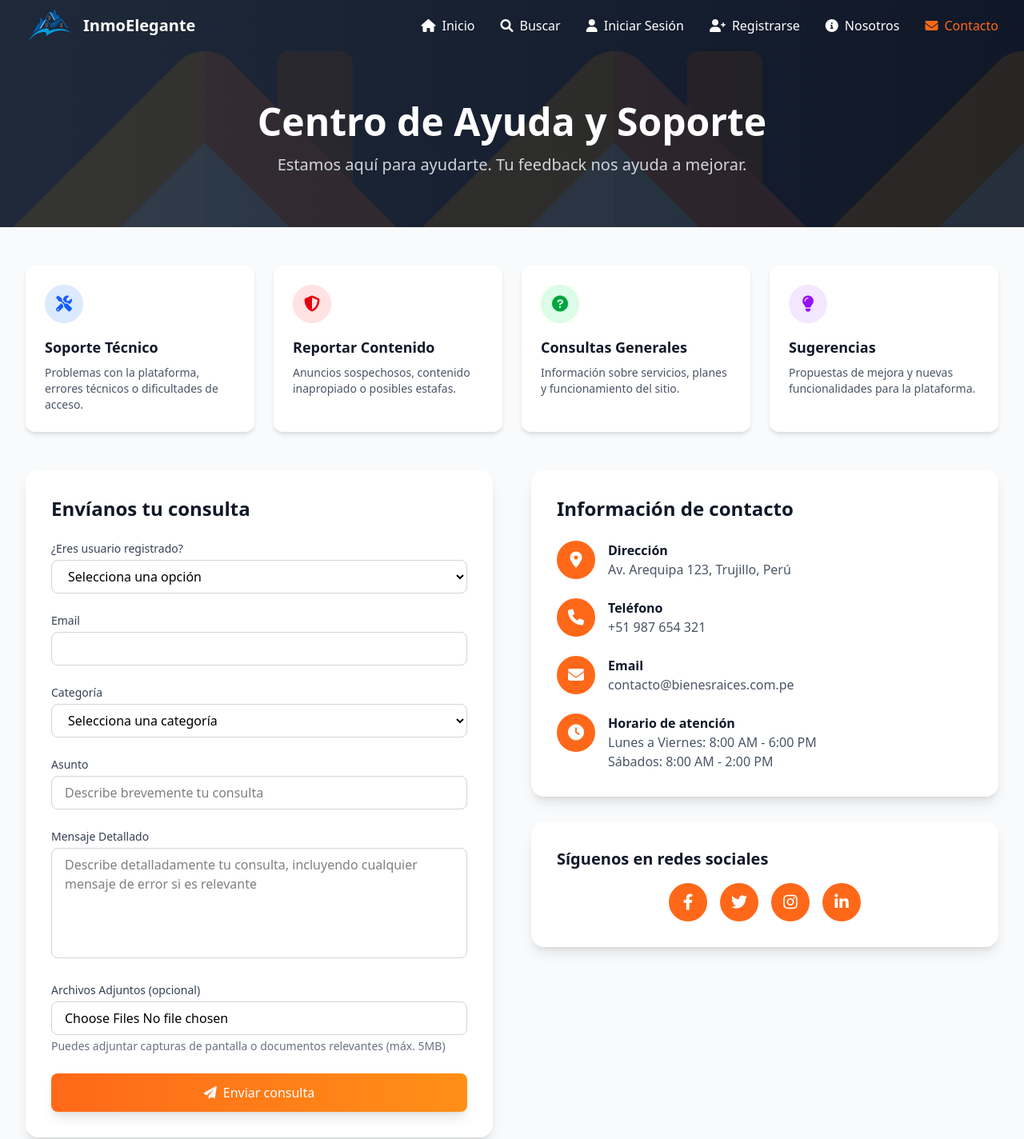
After one commit to Carlos29-A/Bienes_Raices_MVC, a Node server app: page /contacto in a window 1280 px wide. The commit adds this page. Shown: the top 1424 px of the page at 80% size. Run offline with Node 20, Linux system fonts and the light colour scheme; data that the repository does not hold is empty; some libraries are stand-ins or nearby versions.

Commit message:
Se agrego las vistas del usuario publico y sus funcionalidades

```diff
--- /dev/null
+++ b/controllers/publicControllers.js
@@ -0,0 +1,154 @@
+// Pagina principal
+import { Propiedad, Categoria, Usuario } from '../models/index.js'
+import { Op } from 'sequelize'
+
+const paginaPrincipal = async function(req, res) {
+    try {
+        // Obtener todas las propiedades publicadas con su categoría
+        const propiedades = await Propiedad.findAll({
+            where: { publicado: true },
+            include: [
+                {
+                    model: Categoria,
+                    as: 'categoriaRelacion',
+                    attributes: ['nombre']
+                }
+            ]
+        });
+        // Obtener todas las categorías
+        const categorias = await Categoria.findAll();
+
+        res.render('public/home', {
+            titulo: 'Inicio',
+            propiedades,
+            categorias,
+            pagina: 'home',
+            ruta: '/'
+        });
+    } catch (error) {
+        res.status(500).send('Error en la página principal');
+    }
+}
+
+// Nosotros
+const nosotros = async function(req, res){
+    res.render('public/nosotros', {
+        titulo: 'Nosotros',
+        pagina: 'nosotros',
+        ruta: '/nosotros'
+    })
+}
+
+// Buscar propiedades
+const buscarPropiedades = async function(req, res){
+    try {
+        const { categoria, precio_min, precio_max, habitaciones, wc, estacionamiento, calle } = req.query
+
+        // Filtros base
+        const filtros = {
+            publicado: true
+        }
+        if (categoria) {
+            filtros.categoriaId = categoria
+        }
+        if (precio_min) {
+            filtros.precio = {
+                [Op.gte]: precio_min
+            }
+        }
+        if (precio_max) {
+            filtros.precio = {
+                [Op.lte]: precio_max
+            }
+        }
+        if (habitaciones) {
+            filtros.habitaciones = habitaciones
+        }
+        if (wc) {
+            filtros.wc = wc
+        }
+        if (estacionamiento) {
+            filtros.estacionamiento = estacionamiento
+        }
+        if (calle) {
+            filtros.calle = {
+                [Op.like]: `%${calle}%`
+            }
+        }
+
+        // Recuperamos las propiedades con los filtros
+        const propiedades = await Propiedad.findAll({
+            where: filtros,
+            include: [
+                {
+                    model: Categoria,
+                    as: 'categoriaRelacion',
+                    attributes: ['nombre']
+                },
+                {
+                    model: Usuario,
+                    as: 'usuarioRelacion',
+                    attributes: ['id', 'nombre', 'email']
+                }
+            ]
+        })
+
+        // Obtener todas las categorías para los filtros
+        const categorias = await Categoria.findAll();
+
+        res.render('public/buscarPropiedades', {
+            titulo: 'Buscar Propiedades',
+            propiedades,
+            categorias,
+            csrfToken: req.csrfToken(),
+            ruta: '/buscarPropiedades',
+            pagina: 'buscarPropiedades'
+        })
+    } catch (error) {
+        console.log(error);
+        res.status(500).send('Error en la búsqueda de propiedades');
+    }
+}
+
+// Contacto
+const contacto  = async function(req, res) {
+    res.render('public/contacto', {
+        titulo: 'Contacto',
+        pagina: 'contacto',
+        ruta: '/contacto'
+    })
+}
+// Ver propiedad
+const verPropiedad = async function(req, res) {
+    const { id } = req.params
+    const propiedad = await Propiedad.findByPk(id, {
+        include: [
+            {
+                model: Categoria,
+                as: 'categoriaRelacion',
+                attributes: ['nombre']
+            },
+            {
+                model: Usuario,
+                as: 'usuarioRelacion',
+                attributes: ['id', 'nombre', 'email']
+            }
+        ]
+    })
+
+    res.render('propiedades/detallePropiedad', {
+        titulo: 'Ver Propiedad',
+        propiedad,
+        ruta: '/buscarPropiedades',
+        pagina: 'propiedad'
+    })
+}
+
+
+export {
+    paginaPrincipal,
+    nosotros,
+    contacto,
+    buscarPropiedades,
+    verPropiedad
+}
--- a/index.js
+++ b/index.js
@@ -11,6 +11,7 @@ import mensajeRouter from './routes/mensajeRoute.js'
 import apiRoute from './routes/apiRoute.js'
 import comentarioCalificacionRouter from './routes/ComentarioCalificacion.js'
 import administradorRouter from './routes/administradorRoute.js'
+import publicoRoute from './routes/publicRoute.js'
 import flash from 'connect-flash'
 import session from 'express-session'
 import { Op } from 'sequelize'
@@ -97,7 +98,7 @@ app.use('/favoritos', favoritosRouter)
 app.use('/mensajes', mensajeRouter)
 app.use('/api', apiRoute)
 app.use('/comentario-calificacion', comentarioCalificacionRouter)
-
+app.use('/', publicoRoute)
 // Puerto
 const port = process.env.PORT || 3000
 app.listen(port, () => {
--- a/views/layout/footer.pug
+++ b/views/layout/footer.pug
@@ -15,17 +15,13 @@ footer(class="bg-gray-900 text-white pt-16 pb-8")
                 h3(class="text-lg font-semibold text-white mb-4") Enlaces Rápidos
                 ul(class="space-y-2")
                     li
-                        a(href="/propiedades" class="text-gray-400 hover:text-[#FF6819] transition-colors duration-300 flex items-center")
+                        a(href="/buscarPropiedades" class="text-gray-400 hover:text-[#FF6819] transition-colors duration-300 flex items-center")
                             i(class="fas fa-chevron-right text-xs mr-2")
                             | Propiedades
                     li
                         a(href="/nosotros" class="text-gray-400 hover:text-[#FF6819] transition-colors duration-300 flex items-center")
                             i(class="fas fa-chevron-right text-xs mr-2")
                             | Nosotros
-                    li
-                        a(href="/blog" class="text-gray-400 hover:text-[#FF6819] transition-colors duration-300 flex items-center")
-                            i(class="fas fa-chevron-right text-xs mr-2")
-                            | Blog
                     li
                         a(href="/contacto" class="text-gray-400 hover:text-[#FF6819] transition-colors duration-300 flex items-center")
                             i(class="fas fa-chevron-right text-xs mr-2")
--- /dev/null
+++ b/views/public/contacto.pug
@@ -0,0 +1,213 @@
+extends ../layout/index
+
+block contenido
+    include sidebar.pug
+
+    //- Hero Section
+    section(class="relative bg-gradient-to-r from-[#1E2939] to-[#101828] py-16")
+        div(class="absolute inset-0 overflow-hidden")
+            //- Patrón de fondo decorativo
+            div(class="absolute inset-0 bg-[url('/img/hogar.png')] opacity-10 bg-repeat")
+        div(class="relative max-w-7xl mx-auto px-4 sm:px-6 lg:px-8 text-center")
+            h1(class="text-4xl md:text-5xl font-bold text-white mb-4") Centro de Ayuda y Soporte
+            p(class="text-xl text-gray-300 max-w-3xl mx-auto") Estamos aquí para ayudarte. Tu feedback nos ayuda a mejorar.
+
+    //- Contenido Principal
+    section(class="py-12 bg-gray-50")
+        div(class="max-w-7xl mx-auto px-4 sm:px-6 lg:px-8")
+            //- Categorías de Ayuda Rápida
+            div(class="grid grid-cols-1 md:grid-cols-2 lg:grid-cols-4 gap-6 mb-12")
+                //- Soporte Técnico
+                div(class="bg-white p-6 rounded-xl shadow-md hover:shadow-lg transition-all duration-300")
+                    div(class="w-12 h-12 bg-blue-100 rounded-full flex items-center justify-center mb-4")
+                        i(class="fas fa-tools text-blue-600 text-xl")
+                    h3(class="text-lg font-semibold text-gray-900 mb-2") Soporte Técnico
+                    p(class="text-gray-600 text-sm") Problemas con la plataforma, errores técnicos o dificultades de acceso.
+
+                //- Reportar Contenido
+                div(class="bg-white p-6 rounded-xl shadow-md hover:shadow-lg transition-all duration-300")
+                    div(class="w-12 h-12 bg-red-100 rounded-full flex items-center justify-center mb-4")
+                        i(class="fas fa-shield-alt text-red-600 text-xl")
+                    h3(class="text-lg font-semibold text-gray-900 mb-2") Reportar Contenido
+                    p(class="text-gray-600 text-sm") Anuncios sospechosos, contenido inapropiado o posibles estafas.
+
+                //- Preguntas Frecuentes
+                div(class="bg-white p-6 rounded-xl shadow-md hover:shadow-lg transition-all duration-300")
+                    div(class="w-12 h-12 bg-green-100 rounded-full flex items-center justify-center mb-4")
+                        i(class="fas fa-question-circle text-green-600 text-xl")
+                    h3(class="text-lg font-semibold text-gray-900 mb-2") Consultas Generales
+                    p(class="text-gray-600 text-sm") Información sobre servicios, planes y funcionamiento del sitio.
+
+                //- Sugerencias
+                div(class="bg-white p-6 rounded-xl shadow-md hover:shadow-lg transition-all duration-300")
+                    div(class="w-12 h-12 bg-purple-100 rounded-full flex items-center justify-center mb-4")
+                        i(class="fas fa-lightbulb text-purple-600 text-xl")
+                    h3(class="text-lg font-semibold text-gray-900 mb-2") Sugerencias
+                    p(class="text-gray-600 text-sm") Propuestas de mejora y nuevas funcionalidades para la plataforma.
+
+            div(class="grid grid-cols-1 lg:grid-cols-2 gap-12")
+                //- Formulario de Contacto
+                div(class="bg-white p-8 rounded-2xl shadow-lg")
+                    h2(class="text-2xl font-bold text-gray-900 mb-6") Envíanos tu consulta
+                    form(action="/contacto" method="POST" class="space-y-6")
+                        //- Tipo de Usuario
+                        div
+                            label(for="tipo_usuario" class="block text-sm font-medium text-gray-700 mb-1") ¿Eres usuario registrado?
+                            select(
+                                id="tipo_usuario"
+                                name="tipo_usuario"
+                                class="w-full px-4 py-2 border border-gray-300 rounded-lg focus:ring-2 focus:ring-[#FF6819] focus:border-transparent"
+                                required
+                            )
+                                option(value="" selected disabled) Selecciona una opción
+                                option(value="registrado") Sí, soy usuario registrado
+                                option(value="no_registrado") No, soy visitante
+
+                        //- Email
+                        div
+                            label(for="email" class="block text-sm font-medium text-gray-700 mb-1") Email
+                            input(
+                                type="email"
+                                id="email"
+                                name="email"
+                                class="w-full px-4 py-2 border border-gray-300 rounded-lg focus:ring-2 focus:ring-[#FF6819] focus:border-transparent"
+                                required
+                            )
+
+                        //- Categoría del Asunto
+                        div
+                            label(for="categoria" class="block text-sm font-medium text-gray-700 mb-1") Categoría
+                            select(
+                                id="categoria"
+                                name="categoria"
+                                class="w-full px-4 py-2 border border-gray-300 rounded-lg focus:ring-2 focus:ring-[#FF6819] focus:border-transparent"
+                                required
+                            )
+                                option(value="" selected disabled) Selecciona una categoría
+                                option(value="error_tecnico") Error Técnico
+                                option(value="reporte_contenido") Reportar Contenido Sospechoso
+                                option(value="cuenta") Problemas con mi Cuenta
+                                option(value="publicacion") Problemas al Publicar
+                                option(value="sugerencia") Sugerencia de Mejora
+                                option(value="planes") Información sobre Planes
+                                option(value="otro") Otro
+
+                        //- Asunto
+                        div
+                            label(for="asunto" class="block text-sm font-medium text-gray-700 mb-1") Asunto
+                            input(
+                                type="text"
+                                id="asunto"
+                                name="asunto"
+                                placeholder="Describe brevemente tu consulta"
+                                class="w-full px-4 py-2 border border-gray-300 rounded-lg focus:ring-2 focus:ring-[#FF6819] focus:border-transparent"
+                                required
+                            )
+
+                        //- Mensaje
+                        div
+                            label(for="mensaje" class="block text-sm font-medium text-gray-700 mb-1") Mensaje Detallado
+                            textarea(
+                                id="mensaje"
+                                name="mensaje"
+                                rows="5"
+                                placeholder="Describe detalladamente tu consulta, incluyendo cualquier mensaje de error si es relevante"
+                                class="w-full px-4 py-2 border border-gray-300 rounded-lg focus:ring-2 focus:ring-[#FF6819] focus:border-transparent resize-none"
+                                required
+                            )
+
+                        //- Archivos Adjuntos
+                        div
+                            label(for="adjuntos" class="block text-sm font-medium text-gray-700 mb-1") Archivos Adjuntos (opcional)
+                            input(
+                                type="file"
+                                id="adjuntos"
+                                name="adjuntos"
+                                multiple
+                                accept="image/*,.pdf"
+                                class="w-full px-4 py-2 border border-gray-300 rounded-lg focus:ring-2 focus:ring-[#FF6819] focus:border-transparent"
+                            )
+                            p(class="mt-1 text-sm text-gray-500") Puedes adjuntar capturas de pantalla o documentos relevantes (máx. 5MB)
+
+                        //- Botón de envío
+                        button(
+                            type="submit"
+                            class="w-full bg-gradient-to-r from-[#FF6819] to-[#FF8F17] text-white px-6 py-3 rounded-lg font-medium hover:from-[#E55A0F] hover:to-[#FF6819] transition-all duration-200 transform hover:scale-105 shadow-lg flex items-center justify-center"
+                        )
+                            i(class="fas fa-paper-plane mr-2")
+                            | Enviar consulta
+
+                //- Información de Contacto y FAQ
+                div(class="space-y-8")
+                    //- Tarjeta de Información
+                    div(class="bg-white p-8 rounded-2xl shadow-lg")
+                        h3(class="text-2xl font-bold text-gray-900 mb-6") Información de contacto
+
+                        div(class="space-y-6")
+                            //- Dirección
+                            div(class="flex items-start space-x-4")
+                                div(class="w-12 h-12 bg-[#FF6819] rounded-full flex items-center justify-center flex-shrink-0")
+                                    i(class="fas fa-map-marker-alt text-xl text-white")
+                                div
+                                    h4(class="font-semibold text-gray-900") Dirección
+                                    p(class="text-gray-600") Av. Arequipa 123, Trujillo, Perú
+
+                            //- Teléfono
+                            div(class="flex items-start space-x-4")
+                                div(class="w-12 h-12 bg-[#FF6819] rounded-full flex items-center justify-center flex-shrink-0")
+                                    i(class="fas fa-phone text-xl text-white")
+                                div
+                                    h4(class="font-semibold text-gray-900") Teléfono
+                                    p(class="text-gray-600") +51 987 654 321
+
+                            //- Email
+                            div(class="flex items-start space-x-4")
+                                div(class="w-12 h-12 bg-[#FF6819] rounded-full flex items-center justify-center flex-shrink-0")
+                                    i(class="fas fa-envelope text-xl text-white")
+                                div
+                                    h4(class="font-semibold text-gray-900") Email
+                                    p(class="text-gray-600") contacto@bienesraices.com.pe
+
+                            //- Horario
+                            div(class="flex items-start space-x-4")
+                                div(class="w-12 h-12 bg-[#FF6819] rounded-full flex items-center justify-center flex-shrink-0")
+                                    i(class="fas fa-clock text-xl text-white")
+                                div
+                                    h4(class="font-semibold text-gray-900") Horario de atención
+                                    p(class="text-gray-600") Lunes a Viernes: 8:00 AM - 6:00 PM
+                                    p(class="text-gray-600") Sábados: 8:00 AM - 2:00 PM
+
+                    //- Redes Sociales
+                    div(class="bg-white p-8 rounded-2xl shadow-lg")
+                        h3(class="text-xl font-bold text-gray-900 mb-4") Síguenos en redes sociales
+                        div(class="flex justify-center space-x-4")
+                            a(href="#" class="w-12 h-12 bg-[#FF6819] rounded-full flex items-center justify-center text-white hover:bg-[#E55A0F] transition-colors duration-200")
+                                i(class="fab fa-facebook-f text-xl")
+                            a(href="#" class="w-12 h-12 bg-[#FF6819] rounded-full flex items-center justify-center text-white hover:bg-[#E55A0F] transition-colors duration-200")
+                                i(class="fab fa-twitter text-xl")
+                            a(href="#" class="w-12 h-12 bg-[#FF6819] rounded-full flex items-center justify-center text-white hover:bg-[#E55A0F] transition-colors duration-200")
+                                i(class="fab fa-instagram text-xl")
+                            a(href="#" class="w-12 h-12 bg-[#FF6819] rounded-full flex items-center justify-center text-white hover:bg-[#E55A0F] transition-colors duration-200")
+                                i(class="fab fa-linkedin-in text-xl")
+
+    //- Mapa Section
+    section(class="py-12 bg-white")
+        div(class="max-w-7xl mx-auto px-4 sm:px-6 lg:px-8")
+            div(class="bg-gray-100 rounded-2xl overflow-hidden shadow-lg")
+                div(class="h-[400px] w-full" id="mapa-contacto")
+
+    include ../layout/footer.pug
+
+block scripts
+    script(src="https://unpkg.com/leaflet@1.8.0/dist/leaflet.js")
+    script.
+        // Inicializar el mapa
+        const map = L.map('mapa-contacto').setView([51.505, -0.09], 13);
+        L.tileLayer('https://{s}.tile.openstreetmap.org/{z}/{x}/{y}.png', {
+            attribution: '© OpenStreetMap contributors'
+        }).addTo(map);
+
+        // Agregar marcador
+        L.marker([51.505, -0.09]).addTo(map)
+            .bindPopup('InmoElegante<br>Av. Principal #123')
+            .openPopup();
--- /dev/null
+++ b/views/public/sidebar.pug
@@ -0,0 +1,35 @@
+//- Navegación Principal
+nav(class="bg-gradient-to-r from-[#1E2939] to-[#101828] shadow-lg")
+    div(class="max-w-7xl mx-auto px-4 sm:px-6 lg:px-8")
+        //- Barra superior con logo y menú
+        div(class="flex items-center justify-between h-16")
+            //- Logo
+            a(href="/auth/comprador/panel" class="flex items-center space-x-3")
+                img(src="/img/logo.png" alt="Logo" class="w-15 h-10")
+                span(class="text-white text-xl font-bold") InmoElegante
+
+            //- Menú principal
+            div(class="hidden md:flex items-center space-x-8")
+                a(href="/" class=`${ruta === "/" ? "text-[#FF6819]" : "text-white"} font-medium hover:text-[#FF6819] transition-colors duration-200 flex items-center`)
+                    i(class="fas fa-home mr-2")
+                    span Inicio
+                //- Buscar Propiedades
+                a(href="/buscarPropiedades" class=`${ruta === "/buscarPropiedades" ? "text-[#FF6819]" : "text-white"} font-medium hover:text-[#FF6819] transition-colors duration-200 flex items-center`)
+                    i(class="fas fa-search mr-2")
+                    span Buscar
+                //- Inicio de sesion
+                a(href="/auth/login" class=`${ruta === "/auth/login" ? "text-[#FF6819]" : "text-white"} font-medium hover:text-[#FF6819] transition-colors duration-200 flex items-center`)
+                    i(class="fas fa-user mr-2")
+                    span Iniciar Sesión
+                //- Registrarse
+                a(href="/auth/registro" class=`${ruta === "/auth/registro" ? "text-[#FF6819]" : "text-white"} font-medium hover:text-[#FF6819] transition-colors duration-200 flex items-center`)
+                    i(class="fas fa-user-plus mr-2")
+                    span Registrarse
+                //- Nosotros
+                a(href="/nosotros" class=`${ruta === "/nosotros" ? "text-[#FF6819]" : "text-white"} font-medium hover:text-[#FF6819] transition-colors duration-200 flex items-center`)
+                    i(class="fas fa-info-circle mr-2")
+                    span Nosotros
+                //- Contacto
+                a(href="/contacto" class=`${ruta === "/contacto" ? "text-[#FF6819]" : "text-white"} font-medium hover:text-[#FF6819] transition-colors duration-200 flex items-center`)
+                    i(class="fas fa-envelope mr-2")
+                    span Contacto
```
Also changed, not shown: routes/publicRoute.js (added, +19 -0 lines), views/propiedades/detallePropiedad.pug (+35 -9 lines), views/public/buscarPropiedades.pug (renamed from views/propiedades/buscarPropiedades.pug, +25 -14 lines), views/public/home.pug (added, +139 -0 lines), views/public/nosotros.pug (added, +94 -0 lines), public/css/app.css.
